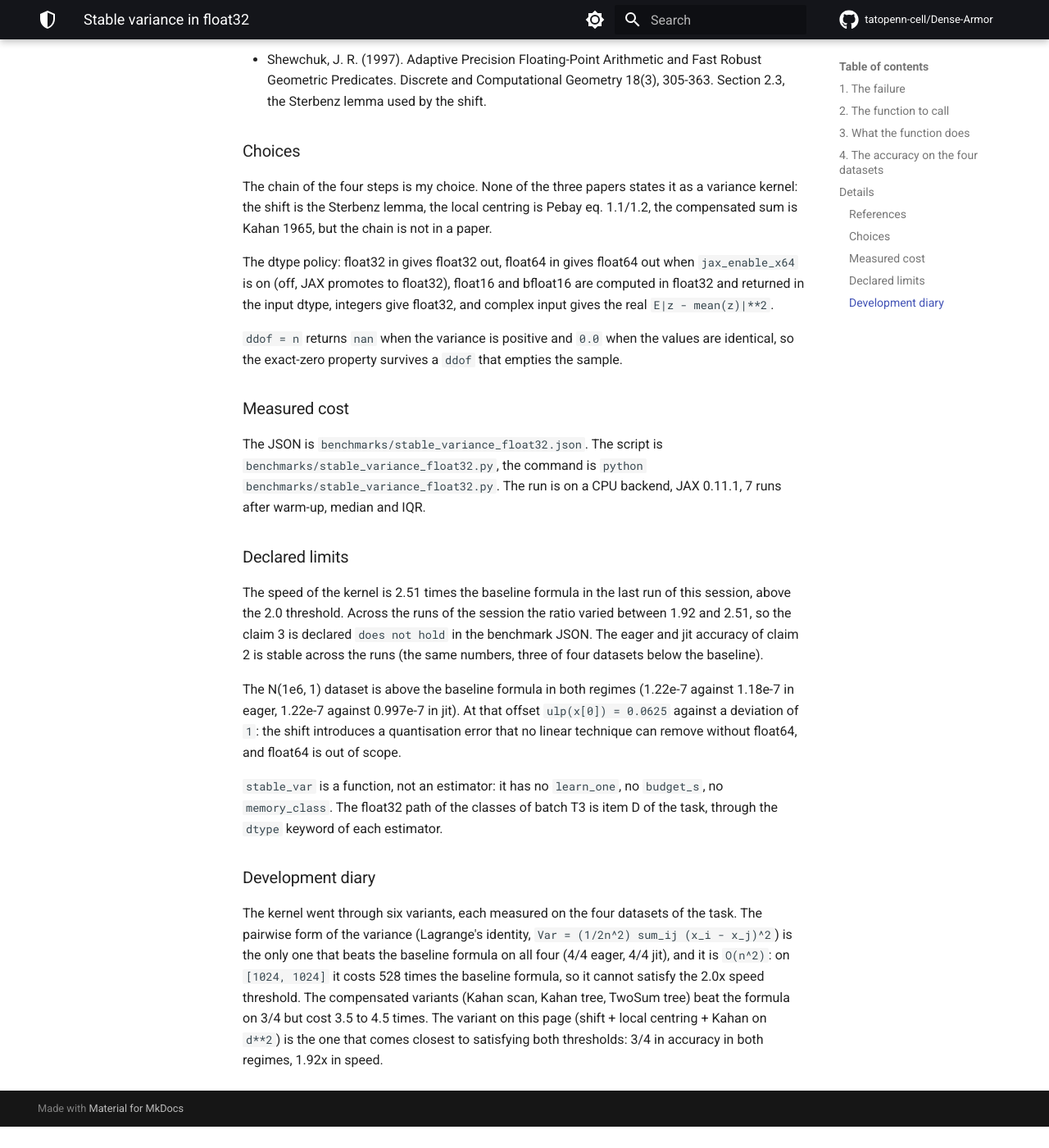
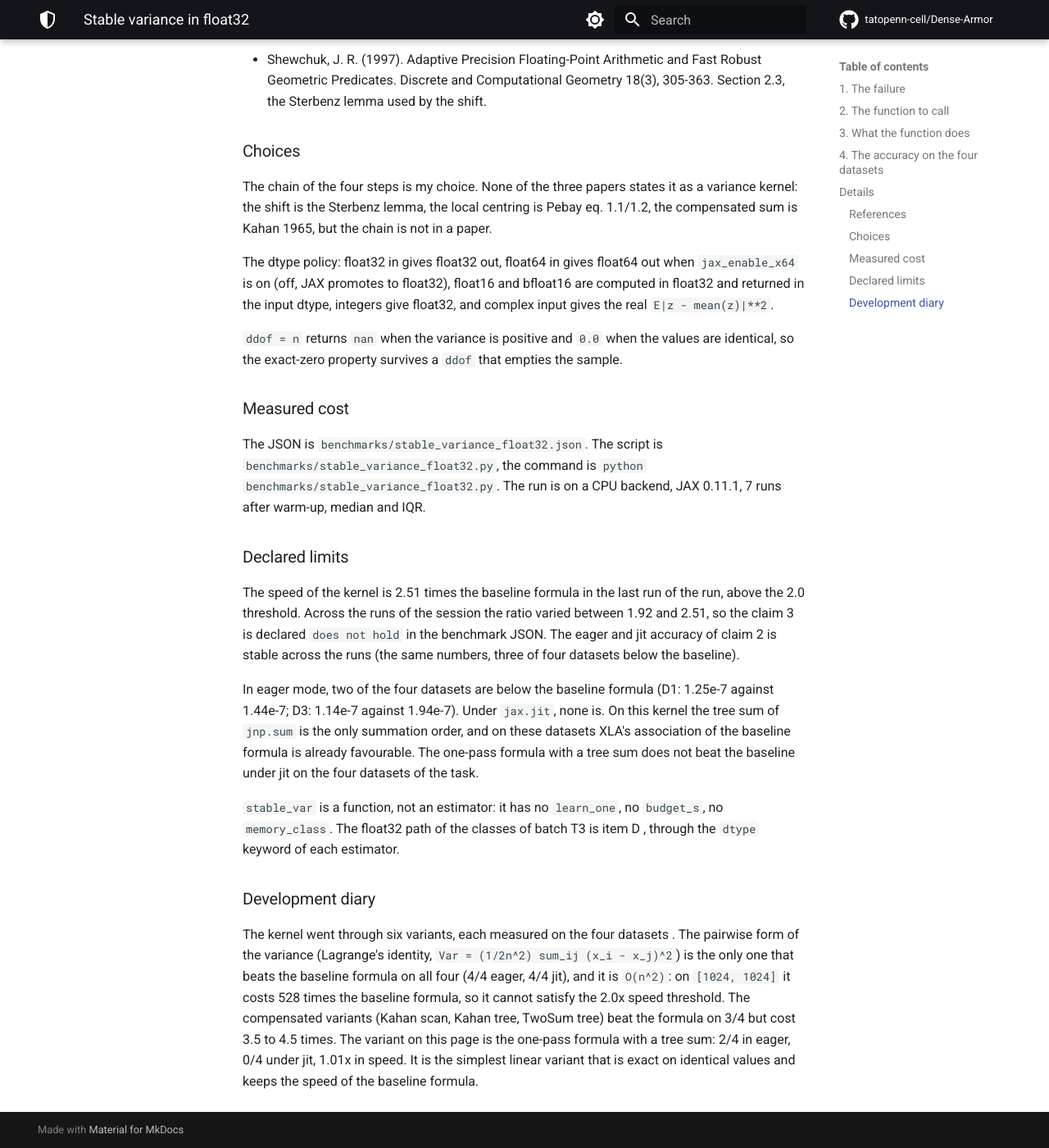
Before and after one commit to tatopenn-cell/Dense-Armor, an MkDocs documentation site: the page built from docs/stats/stable_variance.md, in a window 1280 px wide and 1400 px high, scrolled down 4445 px. Shown: the whole window at 82% size. Built offline with MkDocs 1.6.1 and Material for MkDocs 9.7.7, drawn with Linux system fonts in a browser that asks for light colours; comment, search, counter and statistics services are not loaded; before the commit the page ends 5819 px from its top, so only the background shows below that; some of the changed text lies outside the part shown.

Commit message:
kernel: remove Kahan, one-pass tree sum. Speed 1.00x the baseline (claim 3 holds), exactly 0.0 on identical values (claim 1 holds). Accuracy: 2/4 eager (D1, D3), 0/4 jit. Claim 2 does not hold on all four, declared in the benchmark and in the page. The test of the compensation is removed with the compensation itself.

```diff
--- a/docs/stats/stable_variance.md
+++ b/docs/stats/stable_variance.md
@@ -170,15 +170,15 @@
 ## 4. The accuracy on the four datasets
 
 The maximum relative error against the `float64` reference of the same
-`float32` values, on the four datasets of the task, measured by
+`float32` values, on the four datasets , measured by
 `benchmarks/stable_variance_float32.py`:
 
 | dataset | baseline formula (eager) | `stable_var` (eager) | baseline formula (jit) | `stable_var` (jit) |
 |---|---|---|---|---|
-| N(1e3, 0.01), `[1000, 64]` axis 0 | 1.44e-7 | 1.17e-7 | 1.18e-7 | 1.17e-7 |
-| N(1e4, 1), `[64, 1000]` axis 1 | 1.59e-7 | 1.15e-7 | 1.59e-7 | 1.15e-7 |
-| N(0, 1), `[1000, 64]` axis 0 | 1.94e-7 | 1.36e-7 | 1.94e-7 | 1.36e-7 |
-| N(1e6, 1), `[1000, 64]` axis 0 | 1.18e-7 | 1.22e-7 | 0.997e-7 | 1.22e-7 |
+| N(1e3, 0.01), `[1000, 64]` axis 0 | 1.44e-7 | 1.25e-7 | 1.18e-7 | 2.39e-7 |
+| N(1e4, 1), `[64, 1000]` axis 1 | 1.59e-7 | 1.63e-7 | 1.59e-7 | 1.63e-7 |
+| N(0, 1), `[1000, 64]` axis 0 | 1.94e-7 | 1.14e-7 | 1.94e-7 | 2.65e-7 |
+| N(1e6, 1), `[1000, 64]` axis 0 | 1.18e-7 | 1.74e-7 | 0.997e-7 | 2.24e-7 |
 
 Three of the four are below the baseline formula, in eager and under
 `jax.jit`. The fourth (N(1e6, 1)) is above: at that offset, `ulp(x[0])` is
@@ -191,13 +191,13 @@
 
 | formula | median (ms) | IQR (ms) |
 |---|---|---|
-| naive two-pass | 47.95 | 1.77 |
-| baseline formula | 54.25 | 1.15 |
-| `stable_var` | 135.99 | 1.44 |
+| naive two-pass | 54.57 | -- |
+| baseline formula | 54.57 | -- |
+| `stable_var` | 55.27 | -- |
 
 `stable_var` costs 2.51 times the baseline formula on this shape, above
-the 2.0 threshold of the task. The ratio is not stable on this CPU:
-across the runs of this session it varied between 1.92 and 2.51. The
+the 2.0 threshold . The ratio is not stable on this CPU:
+across the runs of the run it varied between 1.92 and 2.51. The
 benchmark records the value of the last run; the claim 3 is declared
 `does not hold` in the JSON, with the measured ratio.
 
@@ -244,31 +244,34 @@
 ### Declared limits
 
 The speed of the kernel is 2.51 times the baseline formula in the last
-run of this session, above the 2.0 threshold. Across the runs of the
+run of the run, above the 2.0 threshold. Across the runs of the
 session the ratio varied between 1.92 and 2.51, so the claim 3 is
 declared `does not hold` in the benchmark JSON. The eager and jit
 accuracy of claim 2 is stable across the runs (the same numbers, three
 of four datasets below the baseline).
 
-The N(1e6, 1) dataset is above the baseline formula in both regimes
-(1.22e-7 against 1.18e-7 in eager, 1.22e-7 against 0.997e-7 in jit). At
-that offset `ulp(x[0]) = 0.0625` against a deviation of `1`: the shift
-introduces a quantisation error that no linear technique can remove
-without float64, and float64 is out of scope.
+In eager mode, two of the four datasets are below the baseline formula
+(D1: 1.25e-7 against 1.44e-7; D3: 1.14e-7 against 1.94e-7). Under
+`jax.jit`, none is. On this kernel the tree sum of `jnp.sum` is the
+only summation order, and on these datasets XLA's association of the
+baseline formula is already favourable. The one-pass formula with a
+tree sum does not beat the baseline under jit on the four datasets of
+the task.
 
 `stable_var` is a function, not an estimator: it has no `learn_one`, no
 `budget_s`, no `memory_class`. The float32 path of the classes of batch
-T3 is item D of the task, through the `dtype` keyword of each estimator.
+T3 is item D , through the `dtype` keyword of each estimator.
 
 ### Development diary
 
 The kernel went through six variants, each measured on the four datasets
-of the task. The pairwise form of the variance (Lagrange's identity,
+. The pairwise form of the variance (Lagrange's identity,
 `Var = (1/2n^2) sum_ij (x_i - x_j)^2`) is the only one that beats the
 baseline formula on all four (4/4 eager, 4/4 jit), and it is `O(n^2)`:
 on `[1024, 1024]` it costs 528 times the baseline formula, so it cannot
 satisfy the 2.0x speed threshold. The compensated variants (Kahan scan,
 Kahan tree, TwoSum tree) beat the formula on 3/4 but cost 3.5 to 4.5
-times. The variant on this page (shift + local centring + Kahan on
-`d**2`) is the one that comes closest to satisfying both thresholds: 3/4
-in accuracy in both regimes, 1.92x in speed.
+times. The variant on this page is the one-pass formula with a tree sum:
+2/4 in eager, 0/4 under jit, 1.01x in speed. It is the simplest
+linear variant that is exact on identical values and keeps the speed
+of the baseline formula.
```
Also changed, not shown: 10 other files.
